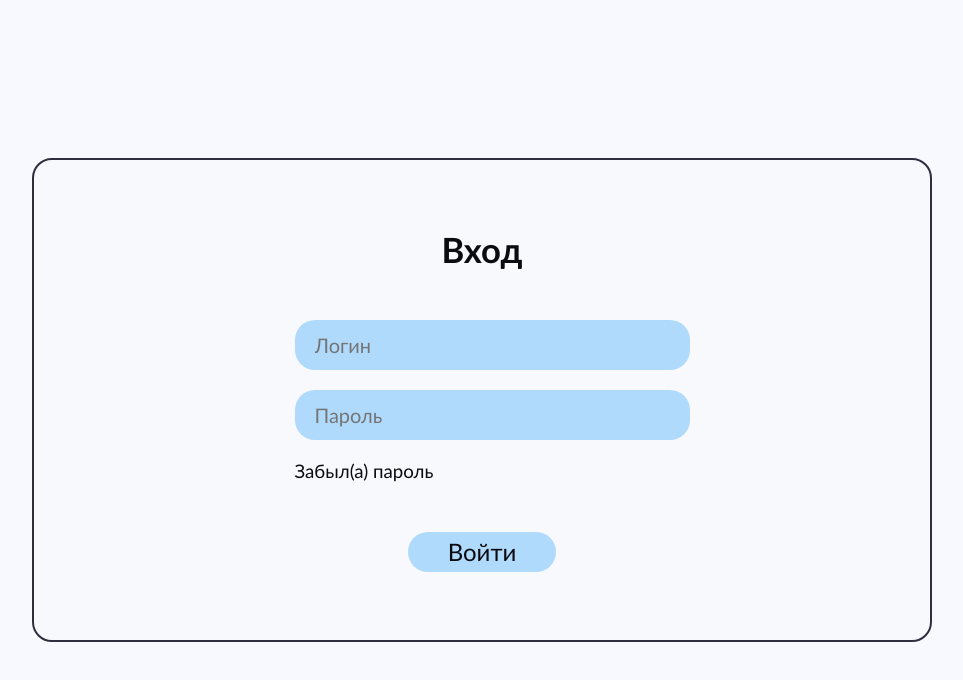
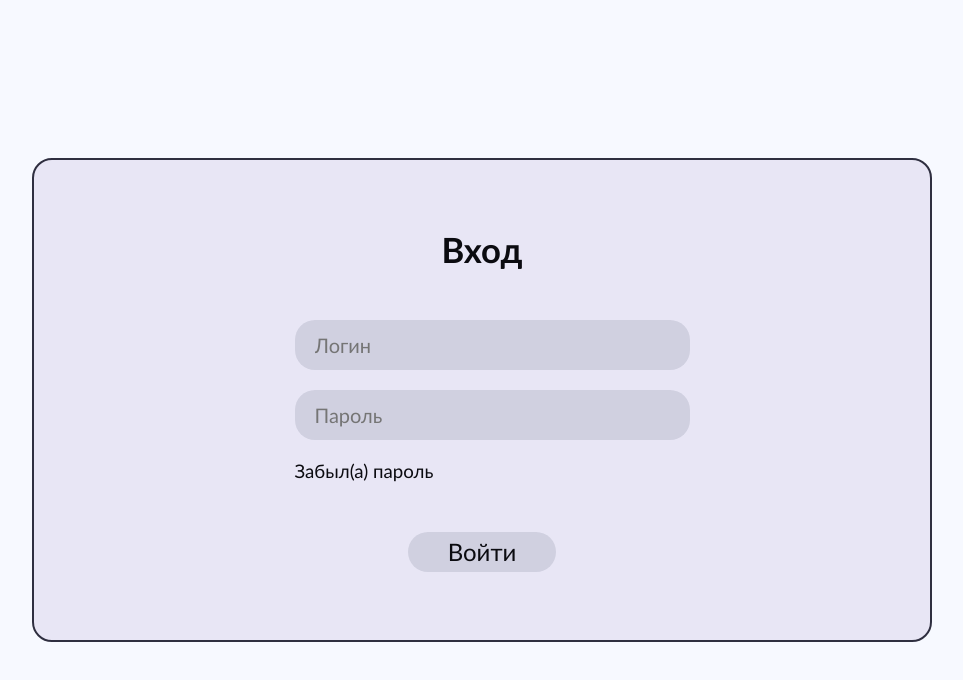
Before and after one commit to mitinu/dashboard, a Vue app in the folder frontend/: page /registration in a window 1280 px wide. Shown: the top 680 px of the page, without its empty margins (158-1121 px from the left). Built offline with nearby package versions, Linux system fonts and the light colour scheme.

Commit message:
выбрал нормальные цвета для светлой темы

```diff
--- a/frontend/src/page/Setting/Setting.vue
+++ b/frontend/src/page/Setting/Setting.vue
@@ -33,8 +33,8 @@ export default {
       } else {
         store.setBackgroundMain("#F0F8FFFF");
         store.setColorText("#0b0b10");
-        store.setColor3("#ffffff");
-        store.setColor4("#cddbff");
+        store.setColor3("#E8E6F5");
+        store.setColor4("#D0D0E0");
       }
     }
   },
--- a/frontend/src/stores/theme.js
+++ b/frontend/src/stores/theme.js
@@ -5,8 +5,8 @@ export const useThemeStore = defineStore('theme', () => {
     // state (данные)
     const backgroundMain = ref("#f7f9ff")
     const colorText = ref("#0b0b10")
-    const color3 = ref("#f8f9fd")
-    const color4 = ref("#AFDAFC")
+    const color3 = ref("#E8E6F5")
+    const color4 = ref("#D0D0E0")
 
 
     // getters (вычисляемые свойства)
```
